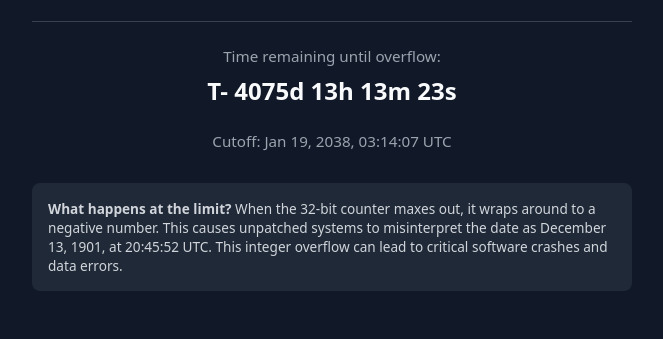
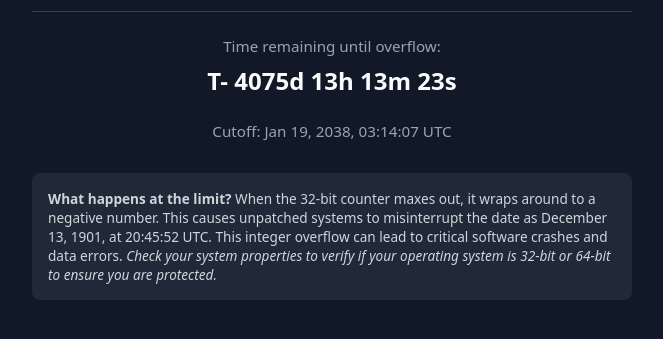
Before and after one commit to trulasinternetnews/-unixcountdown, a plain HTML site: page index.html in a window 1280 px wide. Shown: the part 323-662 px from the top of the page, without its empty margins (308-971 px from the left). Drawn offline with Linux system fonts and the light colour scheme.

Commit message:
Add files via upload

```diff
--- a/index.html
+++ b/index.html
@@ -39,7 +39,7 @@
     <p class="sub" style="margin-top: 1.5rem;">Cutoff: Jan 19, 2038, 03:14:07 UTC</p>
 
     <div class="explanation">
-      <strong>What happens at the limit?</strong> When the 32-bit counter maxes out, it wraps around to a negative number. This causes unpatched systems to misinterpret the date as December 13, 1901, at 20:45:52 UTC. This integer overflow can lead to critical software crashes and data errors.
+      <strong>What happens at the limit?</strong> When the 32-bit counter maxes out, it wraps around to a negative number. This causes unpatched systems to misinterrupt the date as December 13, 1901, at 20:45:52 UTC. This integer overflow can lead to critical software crashes and data errors. <em>Check your system properties to verify if your operating system is 32-bit or 64-bit to ensure you are protected.</em>
     </div>
   </div>
 
```
